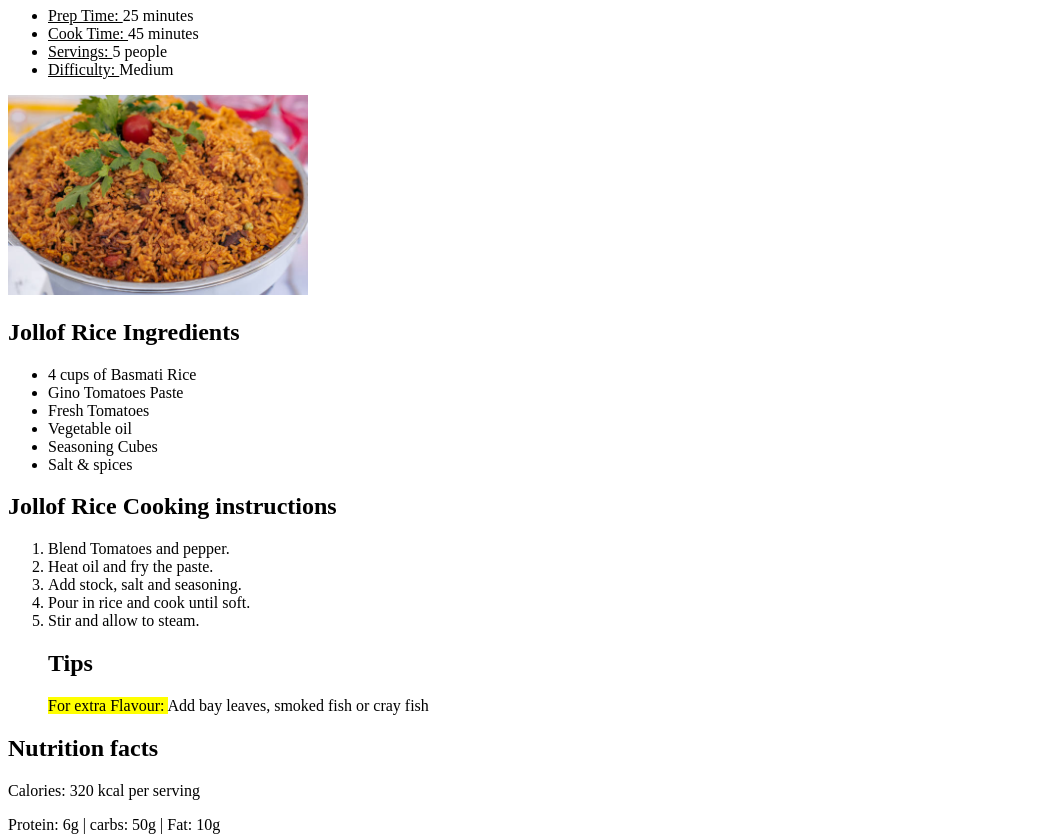
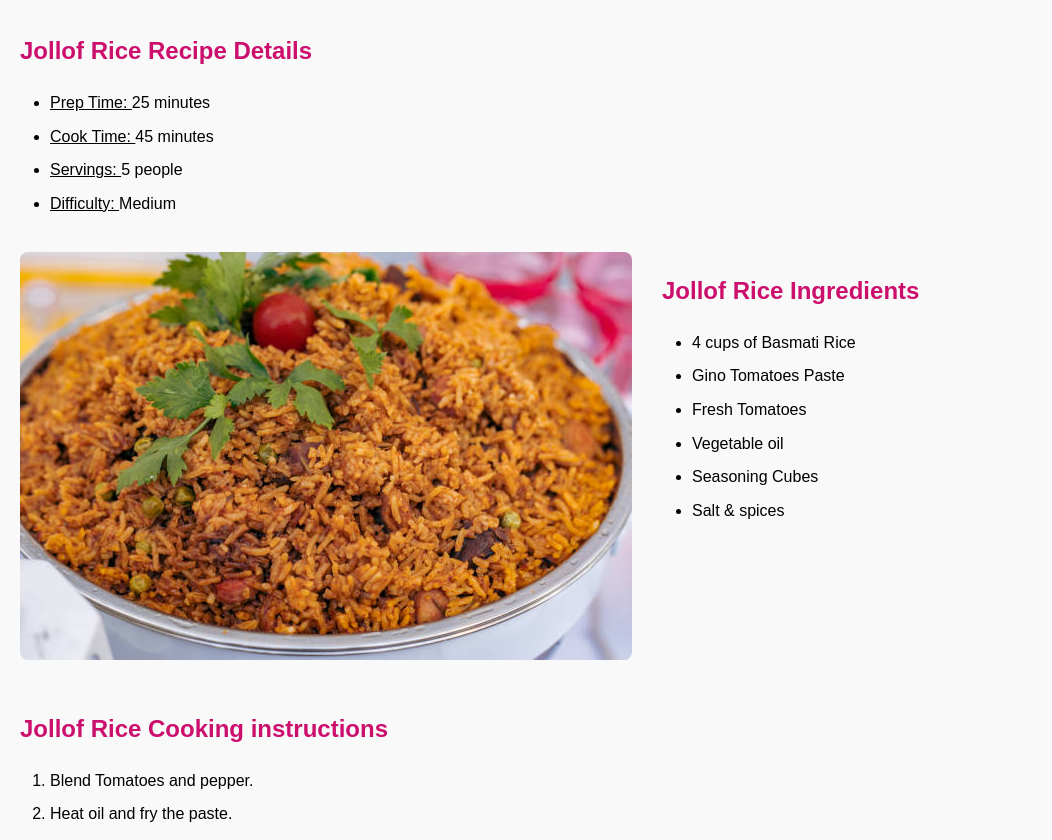
Before and after one commit to Phavourtech/AltSchool-Recipe-Assessment, a plain HTML site: page index.html in a window 1280 px wide. Shown: the part 194-1034 px from the top of the page, without its empty margins (0-1052 px from the left). Drawn offline with Linux system fonts and the light colour scheme.

Commit message:
add HTML and CSS files for recipe page

```diff
--- a/index.html
+++ b/index.html
@@ -3,13 +3,12 @@
 <head>
     <meta charset="UTF-8"/>
     <meta name="viewport" content="width=device-width, initial-scale=1.0"/>
-
-    <!-- recipe name-->
-        <title> JoLLOF RICE RECIPE</title>
+    <link rel="stylesheet" href="style.css">
+    <title>Jollof Rice Recipe</title>
 </head>
 <body>
 
-    <!-- recipe name description-->
+    <!-- recipe name-->
     <h1>Jollof Rice Recipe </h1>
     <p> <strong>Jollof rice </strong> is a very popular West African dish made by cooking rice in a rich,spicy tomato based sauce.<br>
     It's loved in Nigeria, Ghana, Senegal, and many other African Countries, but Nigerian Jollof is famous for its smoky flavour and bold spices <br>
@@ -20,40 +19,45 @@
     <ul>
         <li> <u>Prep Time: </u> 25 minutes</li>
         <li> <u>Cook Time: </u> 45 minutes</li>
-            <Li> <u>Servings: </u> 5 people</Li>
-            <Li><u>Difficulty: </u> Medium</Li>
+        <li> <u>Servings: </u> 5 people</li>
+        <li><u>Difficulty: </u> Medium</li>
     </ul>
-         <!--Jollof Rice Image-->
-         <img src="jollof.jpg" alt="Plate of Jollof Rice" width="300" height="200">
 
-    <!-- Jollof Rice Ingredients-->
-         <h2> Jollof Rice Ingredients</h2>
+    <!-- Flexbox: Image & Ingredients Section -->
+    <div class="img-ingredients">
+        <img src="jollof.jpg" alt="Plate of Jollof Rice">
+
+        <div class="ingredients">
+            <h2>Jollof Rice Ingredients</h2>
             <ul>
-            <Li> 4 cups of Basmati Rice </Li>
-            <Li> Gino Tomatoes Paste </Li>
-            <li> Fresh Tomatoes </li>
-            <li> Vegetable oil </li>
-            <li> Seasoning Cubes </li>
-            <li> Salt & spices </li>
+                <li>4 cups of Basmati Rice</li>
+                <li>Gino Tomatoes Paste</li>
+                <li>Fresh Tomatoes</li>
+                <li>Vegetable oil</li>
+                <li>Seasoning Cubes</li>
+                <li>Salt & spices</li>
             </ul>
+        </div>
+    </div>
+
     <!--Instructions on how to prepare jollof rice-->
-    <h2> Jollof Rice Cooking instructions</h2>
+    <h2>Jollof Rice Cooking instructions</h2>
     <ol>
-        <li> Blend Tomatoes and pepper. </li>
-        <li> Heat oil and fry the paste. </li>
-        <Li> Add stock, salt and seasoning. </Li>
-        <li> Pour in rice and cook until soft. </li>
-        <li> Stir and allow to steam. </li>
+        <li>Blend Tomatoes and pepper.</li>
+        <li>Heat oil and fry the paste.</li>
+        <li>Add stock, salt and seasoning.</li>
+        <li>Pour in rice and cook until soft.</li>
+        <li>Stir and allow to steam.</li>
+    </ol>
 
     <!-- Extra tips-->
-     <h2> Tips</h2>
-    <p><mark> For extra Flavour: </mark> Add bay leaves, smoked fish or cray fish</p>
-    </ol>
+    <h2>Tips</h2>
+    <p><mark>For extra Flavour: </mark> Add bay leaves, smoked fish or cray fish.</p>
 
     <!-- Nutrition Facts-->
-     <h2> Nutrition facts </h2>
-     <p> Calories: 320 kcal per serving </p>
-     <p> Protein: 6g | carbs: 50g | Fat: 10g </p>
+    <h2>Nutrition facts</h2>
+    <p>Calories: 320 kcal per serving</p>
+    <p>Protein: 6g | carbs: 50g | Fat: 10g</p>
 
 </body>
 </html>
--- /dev/null
+++ b/style.css
@@ -0,0 +1,112 @@
+/* ===========================
+   Global Styling
+=========================== */
+body {
+    font-family: Arial, sans-serif;
+    background-color: #f9f9f9;
+    margin: 0;
+    padding: 20px;
+    line-height: 1.6;
+}
+
+/* Center the whole recipe layout */
+.container {
+    max-width: 800px;
+    margin: auto;
+    background: white;
+    padding: 20px;
+    border-radius: 10px;
+    box-shadow: 0px 0px 8px rgba(0,0,0,0.1);
+}
+
+/* ===== Headers ===== */
+h1 {
+    text-align: center;
+    color: #9b0b0b;
+}
+
+h2 {
+    margin-top: 35px;
+    color: #cc0e6d;
+}
+
+/* ===== Text Styling ===== */
+p {
+    font-size: 16px;
+}
+
+/* ===== Lists ===== */
+ul, ol {
+    margin-left: 20px;
+    padding-left: 10px;
+}
+
+ul li, ol li {
+    margin-bottom: 8px;
+}
+
+/* ===== Tips and Highlights ===== */
+mark {
+    background-color: #ffe4b5;
+    padding: 2px 4px;
+    border-radius: 3px;
+}
+
+li:hover {
+    background-color: #f5f5f5;
+    transition: 0.2s;
+    padding-left: 5px;
+}
+
+/* ===========================
+   Flexbox Layout: Image & Ingredients
+=========================== */
+.img-ingredients {
+    display: flex;
+    gap: 30px; /* space between image and ingredients */
+    align-items: flex-start;
+    margin-top: 20px;
+}
+
+/* Image styling inside flexbox */
+.img-ingredients img {
+    flex: 1;
+    max-width: 100%;
+    height: auto;
+    border-radius: 8px;
+}
+
+/* Ingredients section inside flexbox */
+.img-ingredients .ingredients {
+    flex: 1;
+}
+
+/* ===========================
+   Responsive: Stack on Small Screens
+=========================== */
+@media (max-width: 768px) {
+    .img-ingredients {
+        flex-direction: column;
+    }
+    .img-ingredients img {
+        margin-bottom: 15px;
+    }
+}
+
+/* ===========================
+   Image Styling Outside Flexbox (Optional)
+=========================== */
+img {
+    display: block;
+    margin: 15px auto;
+    border-radius: 8px;
+}
+
+/* ===========================
+   Responsive Images for Mobile
+=========================== */
+@media (max-width: 600px) {
+    img {
+        width: 100%;
+    }
+}
```
Lines whose indentation alone changed are shown as unchanged.
